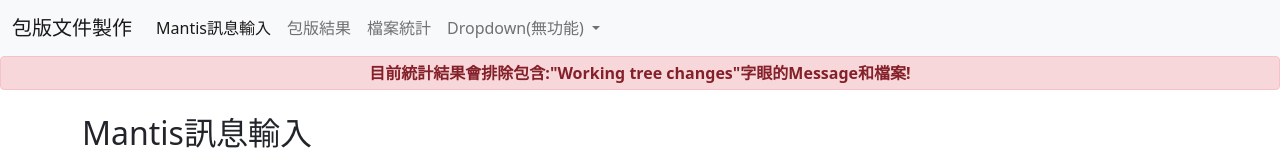
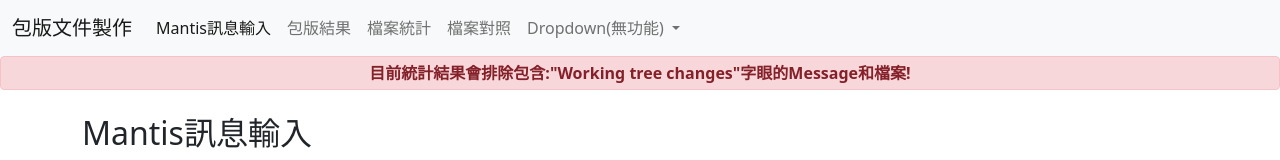
Before and after one commit to poyu105/hyweb_packing, a plain HTML site: page index.html in a window 1280 px wide. Shown: the top 160 px of the page. Drawn offline with nearby package versions, Linux system fonts and the light colour scheme.

Commit message:
fix(index.html):修正navbar未添加檔案對照link

```diff
--- a/index.html
+++ b/index.html
@@ -28,6 +28,9 @@
                         </li>
                         <li class="nav-item">
                             <a class="nav-link" href="#file-count">檔案統計</a>
+                        </li>
+                        <li class="nav-item">
+                            <a class="nav-link" href="#file-compare">檔案對照</a>
                         </li>
                         <li class="nav-item dropdown">
                             <a class="nav-link dropdown-toggle" href="#" id="navbarDropdown" role="button" data-bs-toggle="dropdown" aria-expanded="false">
```
